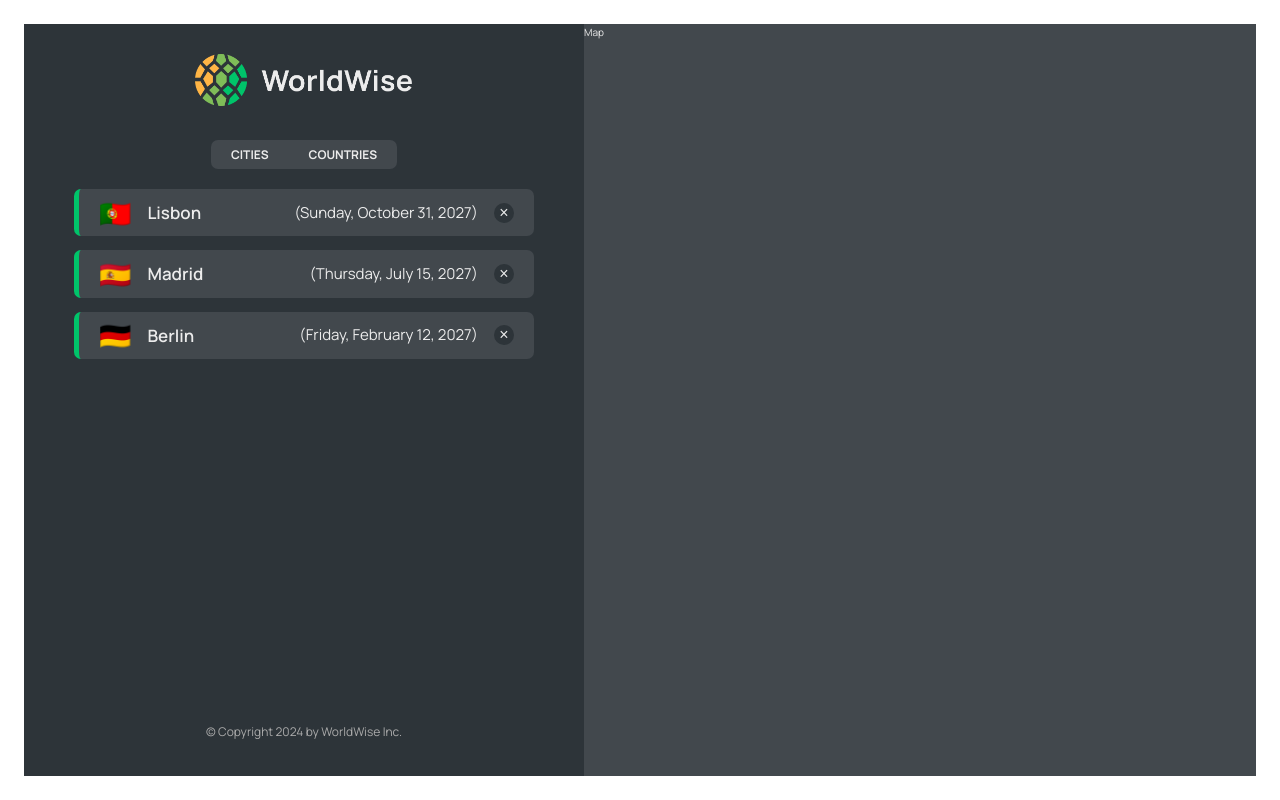
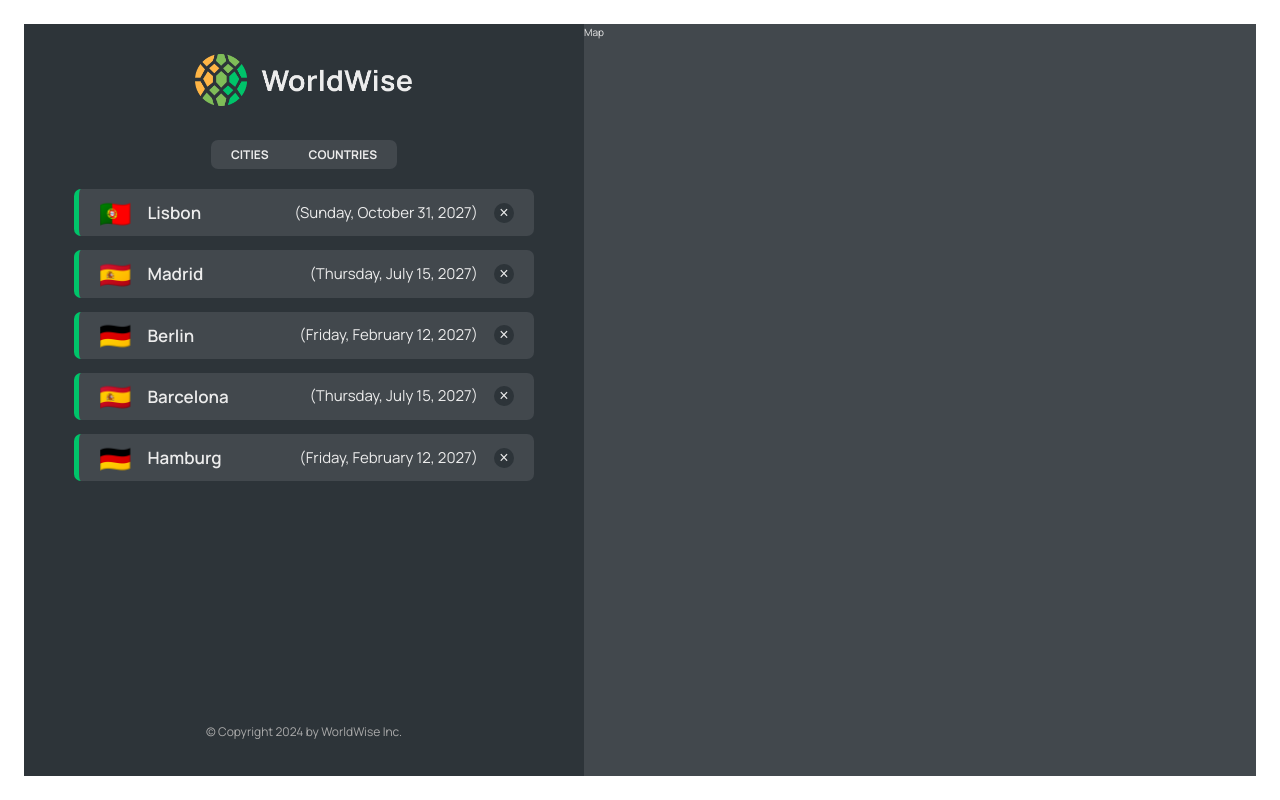
Before and after one commit to RyanFin/worldwise, a React (Vite) app: page /app in a window 1280 px wide. Built offline with nearby package versions, Linux system fonts and the light colour scheme; data requests are answered from the project's data file.

Commit message:
add country list

```diff
--- a/data/cities.json
+++ b/data/cities.json
@@ -35,6 +35,30 @@
         "lng": 13.376933665713324
       },
       "id": 98443197
+    },
+    {
+      "cityName": "Barcelona",
+      "country": "Spain",
+      "emoji": "🇪🇸",
+      "date": "2027-07-15T08:22:53.976Z",
+      "notes": "",
+      "position": {
+        "lat": 40.46635901755316,
+        "lng": -3.7133789062500004
+      },
+      "id": 3435235
+    },
+    {
+      "cityName": "Hamburg",
+      "country": "Germany",
+      "emoji": "🇩🇪",
+      "date": "2027-02-12T09:24:11.863Z",
+      "notes": "Amazing 😃",
+      "position": {
+        "lat": 52.53586782505711,
+        "lng": 13.376933665713324
+      },
+      "id": 86969
     }
   ]
 }
--- a/src/App.jsx
+++ b/src/App.jsx
@@ -1,3 +1,4 @@
+import { useEffect, useState } from "react";
 // import PageColourLoader from "./components/PageColourLoader";
 import { BrowserRouter, Routes, Route } from "react-router-dom";
 import Product from "./pages/Product";
@@ -7,7 +8,7 @@
 import AppLayout from "./pages/AppLayout";
 import Login from "./pages/Login";
 import CityList from "./components/CityList/CityList";
-import { useEffect, useState } from "react";
+import CountryList from "./components/CountryList/CountryList";
 const BASE_URL = "http://localhost:9000";
 
 export default function App() {
@@ -47,7 +48,10 @@
             path="cities"
             element={<CityList cities={cities} isLoading={isLoading} />}
           />
-          <Route path="countries" element={<p>List of Countries</p>} />
+          <Route
+            path="countries"
+            element={<CountryList cities={cities} isLoading={isLoading} />}
+          />
           <Route path="form" element={<p>Form {isLoading}</p>} />
         </Route>
         <Route path="*" element={<PageNotFound />} />
--- a/src/components/CountryItem/CountryItem.jsx
+++ b/src/components/CountryItem/CountryItem.jsx
@@ -1,6 +1,8 @@
 import styles from "./CountryItem.module.css";
 
+/* eslint-disable react/prop-types */
 function CountryItem({ country }) {
+  console.log(country);
   return (
     <li className={styles.countryItem}>
       <span>{country.emoji}</span>
--- /dev/null
+++ b/src/components/CountryList/CountryList.jsx
@@ -0,0 +1,41 @@
+import PropTypes from "prop-types";
+import styles from "./CountryList.module.css";
+import Spinner from "../Spinner/Spinner";
+import Message from "../Message/Message";
+import CountryItem from "../CountryItem/CountryItem";
+
+function CountryList({ cities, isLoading }) {
+  // Define prop types using PropTypes
+  CountryList.propTypes = {
+    // Example props
+    cities: PropTypes.array,
+    isLoading: PropTypes.bool,
+    // Add more prop types as needed
+  };
+
+  if (isLoading) {
+    return <Spinner />;
+  }
+
+  if (!cities.length) {
+    return (
+      <Message message="Add your first city by clicking on a city on the map." />
+    );
+  }
+
+  const countries = cities.reduce((arr, city) => {
+    if (!arr.map((el) => el.country).includes(city.country)) {
+      return [...arr, { country: city.country, emoji: city.emoji }];
+    } else return arr;
+  }, []);
+
+  return (
+    <ul className={styles.countryList}>
+      {countries.map((country) => (
+        <CountryItem country={country} key={country.name} />
+      ))}
+    </ul>
+  );
+}
+
+export default CountryList;
```
